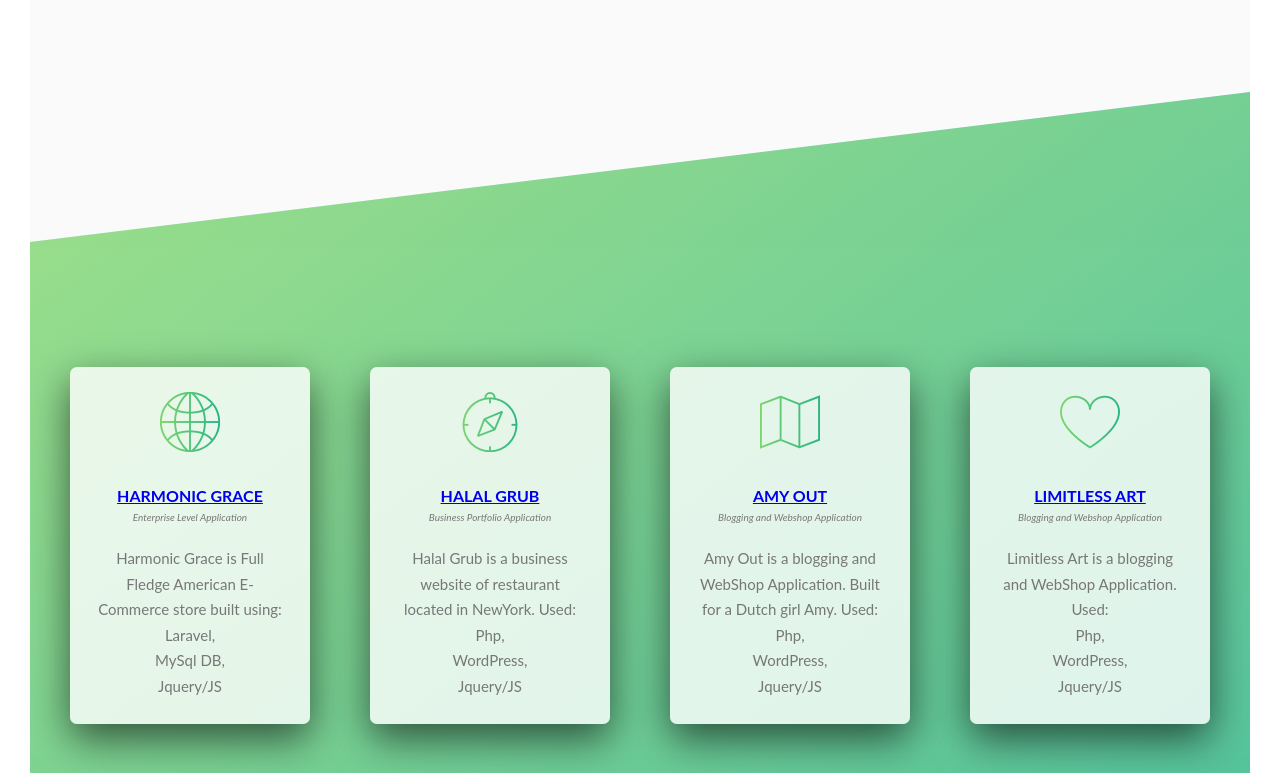
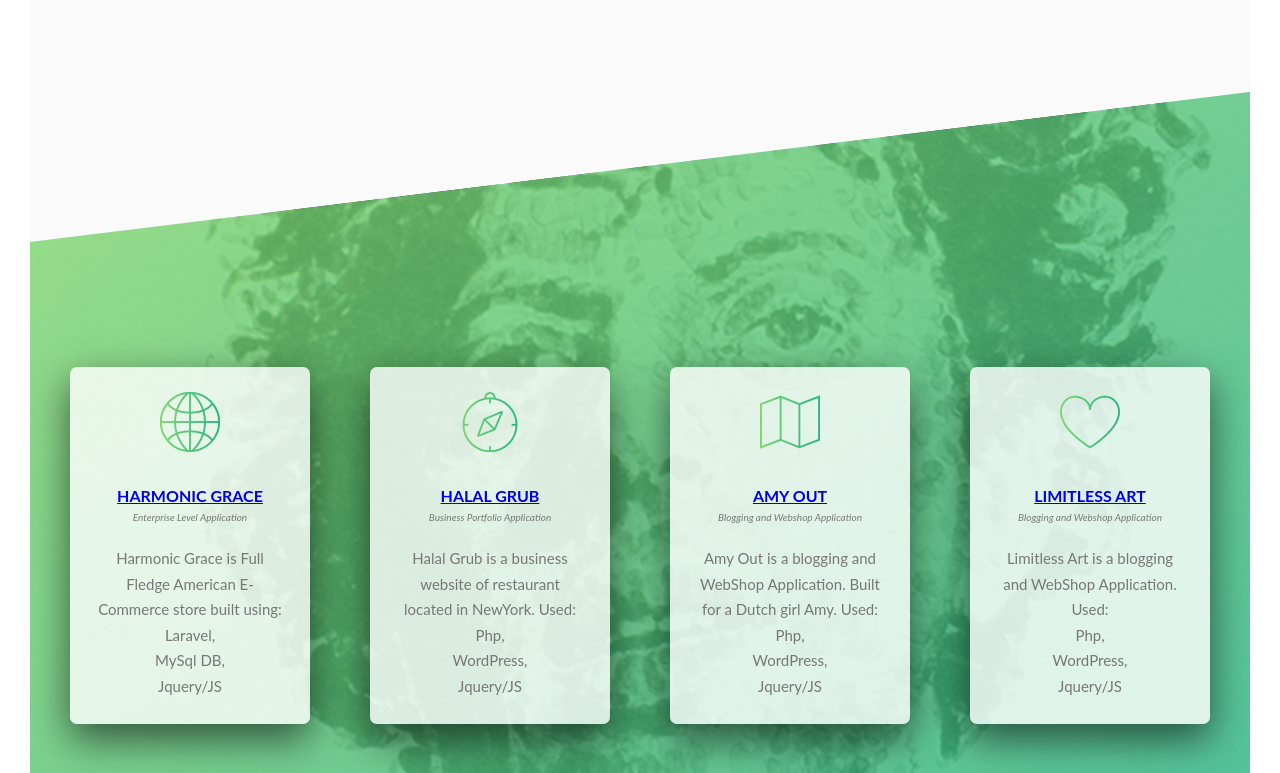
Before and after one commit to SujalPaudel/SujalPaudel.github.io, a plain HTML site: page index.html in a window 1280 px wide. Shown: the part 1329-2102 px from the top of the page. Drawn offline with Linux system fonts and the light colour scheme; a script that the page names is missing.

Commit message:
Update style.css

```diff
--- a/css/style.css
+++ b/css/style.css
@@ -665,7 +665,7 @@
 
 .section-features {
   padding: 20rem 0;
-  background-image: linear-gradient(to right bottom, rgba(126, 213, 111, 0.8), rgba(40, 180, 133, 0.8)), url(img/chuck_real.jpg);
+  background-image: linear-gradient(to right bottom, rgba(126, 213, 111, 0.8), rgba(40, 180, 133, 0.8)), url(../img/chuck_real.jpg);
   background-size: cover;
   transform: skewY(-7deg);
   margin-top: -8rem; }
```
